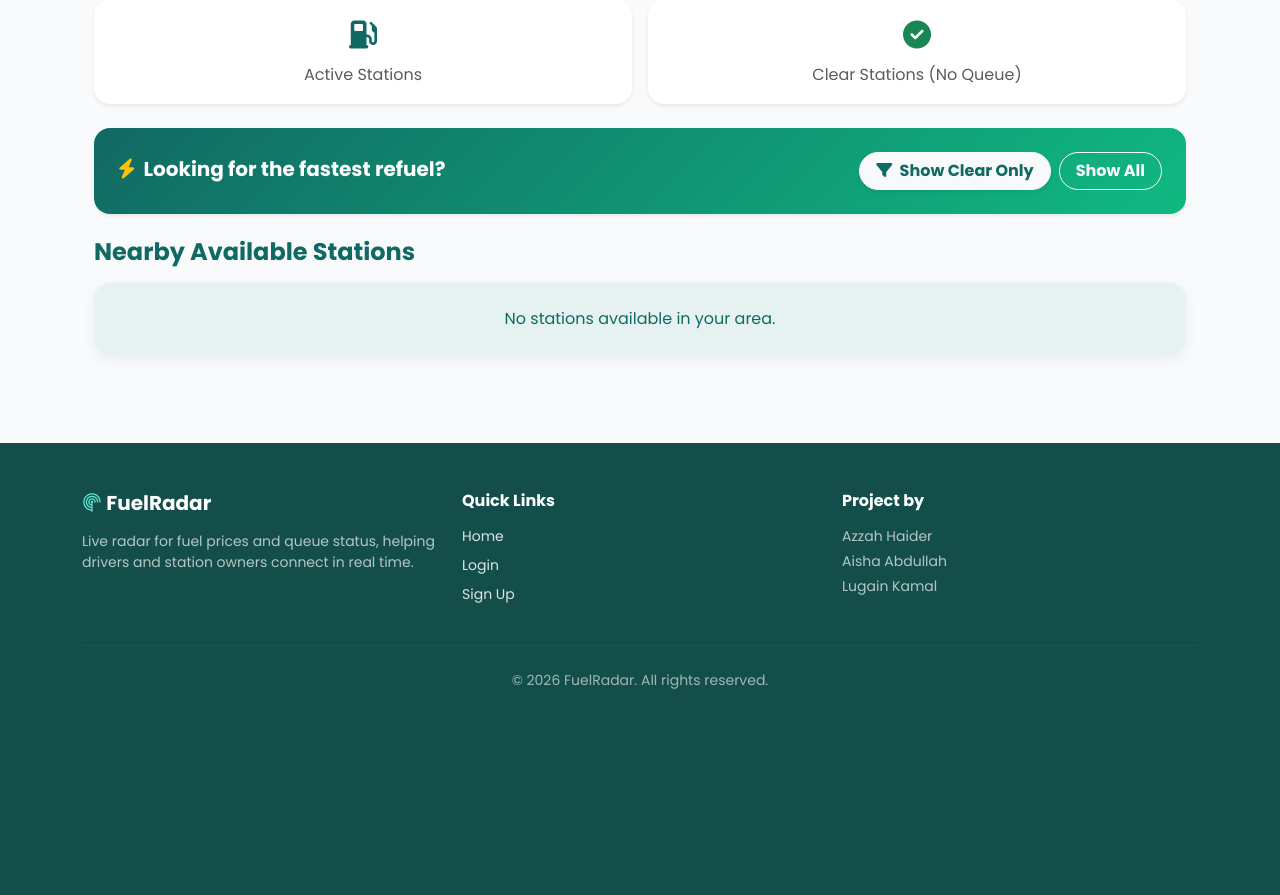
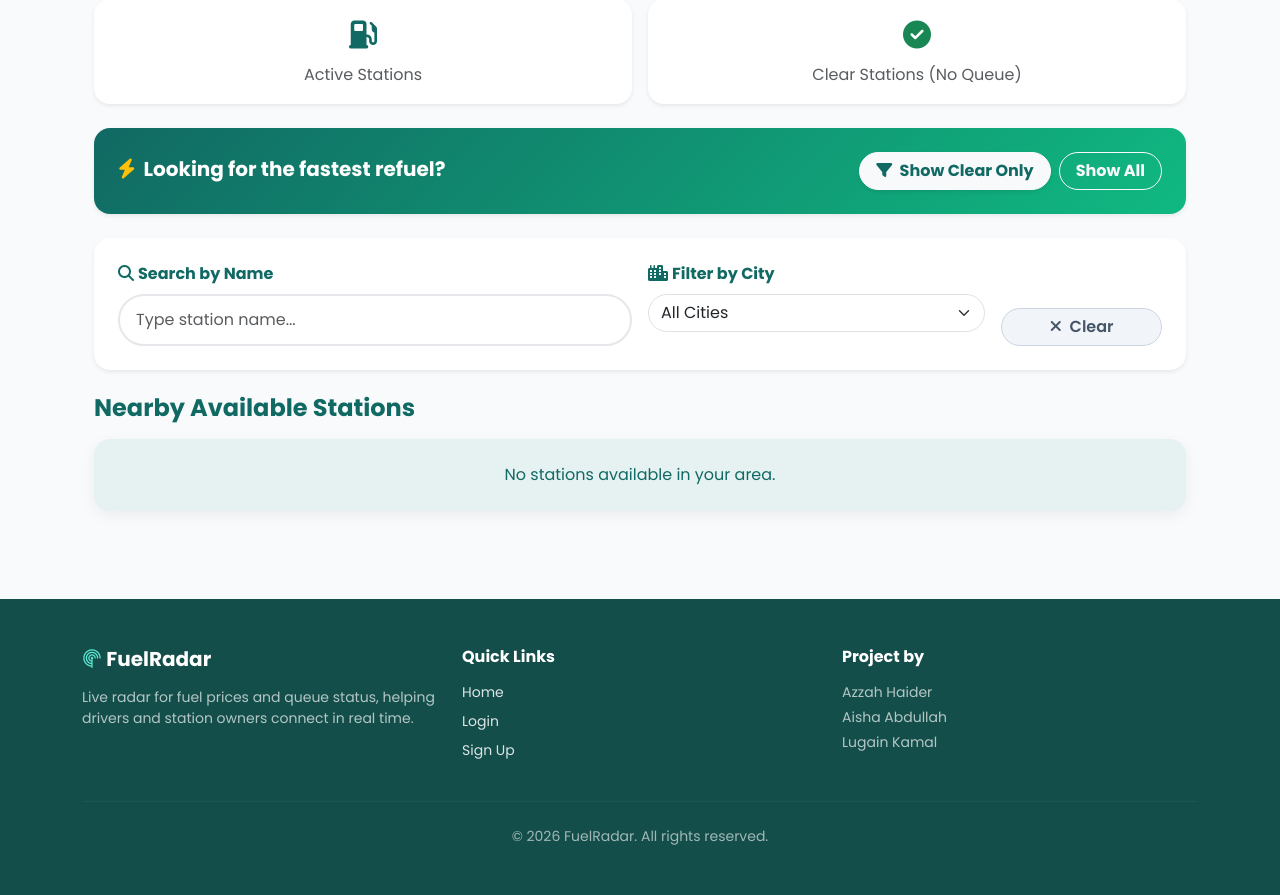
Before and after one commit to Azzah-Haider/FuelRadar-, a Django app: template templates/dashboard/driver_dashboard.html in a window 1280 px wide. Shown: the part 240-1135 px from the top of the page. Before the commit the page ends 929 px from the top, so only its background shows below. Run offline with Django 5.2, Linux system fonts and the light colour scheme; the template is opened without the code that fills it, so the values that code supplies are empty.

Commit message:
FuelRadar: Final version - Complete project with all features

```diff
--- a/templates/dashboard/driver_dashboard.html
+++ b/templates/dashboard/driver_dashboard.html
@@ -87,6 +87,29 @@
         </div>
     </div>
 
+    <!-- Search & Filter -->
+    <div class="card border-0 shadow-sm rounded-4 mb-4">
+        <div class="card-body p-4">
+            <div class="row g-3">
+                <div class="col-md-6">
+                    <label class="form-label fw-bold" style="color: #116963;"><i class="fas fa-search me-1"></i>Search by Name</label>
+                    <input type="text" id="driverSearchInput" class="form-control rounded-pill" placeholder="Type station name...">
+                </div>
+                <div class="col-md-4">
+                    <label class="form-label fw-bold" style="color: #116963;"><i class="fas fa-city me-1"></i>Filter by City</label>
+                    <select id="driverCityFilter" class="form-select rounded-pill">
+                        <option value="">All Cities</option>
+                    </select>
+                </div>
+                <div class="col-md-2 d-flex align-items-end">
+                    <button type="button" class="btn btn-custom-secondary w-100 rounded-pill fw-semibold" onclick="resetDriverSearch()">
+                        <i class="fas fa-times me-1"></i> Clear
+                    </button>
+                </div>
+            </div>
+        </div>
+    </div>
+
     <!-- Station List Header -->
     <h4 class="fw-bold mb-3" style="color: #116963;" id="stations">Nearby Available Stations</h4>
 
@@ -122,7 +145,7 @@
                             <i class="fas fa-map-marker-alt text-danger me-1"></i>{{ item.station.location }}
                         </p>
                         <p class="text-muted small mb-3">
-                            <i class="fas fa-city text-primary me-1"></i>{{ item.station.city }}
+                            <i class="fas fa-city text-primary me-1"></i><span class="station-city-text">{{ item.station.city }}</span>
                         </p>
 
                         <!-- Queue Status Badge -->
@@ -387,6 +410,53 @@
         });
     }
 
+
+    // SEARCH & CITY FILTER
+
+    function populateCityDropdown() {
+        const citySelect = document.getElementById('driverCityFilter');
+        const cities = new Set();
+        document.querySelectorAll('.station-city-text').forEach(el => {
+            const city = el.textContent.trim();
+            if (city) cities.add(city);
+        });
+        Array.from(cities).sort().forEach(city => {
+            const option = document.createElement('option');
+            option.value = city;
+            option.textContent = city;
+            citySelect.appendChild(option);
+        });
+    }
+
+    function applyDriverSearch() {
+        const query = document.getElementById('driverSearchInput').value.trim().toLowerCase();
+        const selectedCity = document.getElementById('driverCityFilter').value;
+
+        document.querySelectorAll('.station-item-col').forEach(col => {
+            const nameEl = col.querySelector('.card-title');
+            const cityEl = col.querySelector('.station-city-text');
+            const name = nameEl ? nameEl.textContent.trim().toLowerCase() : '';
+            const city = cityEl ? cityEl.textContent.trim() : '';
+
+            const matchesName = !query || name.includes(query);
+            const matchesCity = !selectedCity || city === selectedCity;
+
+            col.style.display = (matchesName && matchesCity) ? 'block' : 'none';
+        });
+    }
+
+    function resetDriverSearch() {
+        document.getElementById('driverSearchInput').value = '';
+        document.getElementById('driverCityFilter').value = '';
+        applyDriverSearch();
+    }
+
+    document.addEventListener('DOMContentLoaded', function () {
+        populateCityDropdown();
+        document.getElementById('driverSearchInput').addEventListener('input', applyDriverSearch);
+        document.getElementById('driverCityFilter').addEventListener('change', applyDriverSearch);
+    });
+
 // ============================================
 // VIEW COMMENTS
 // ============================================
```
